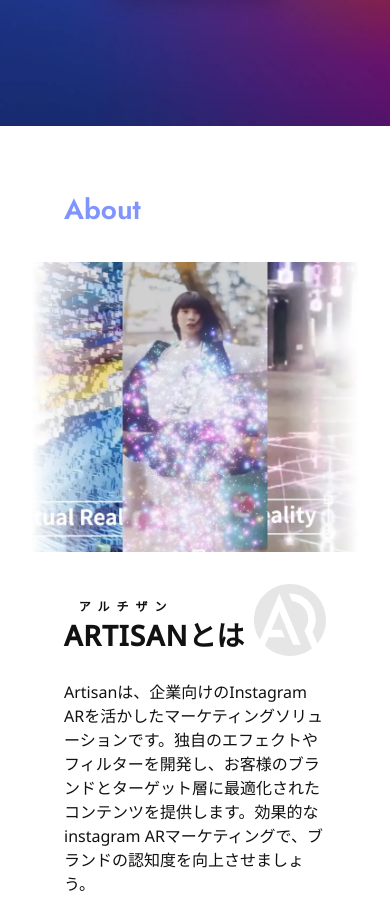
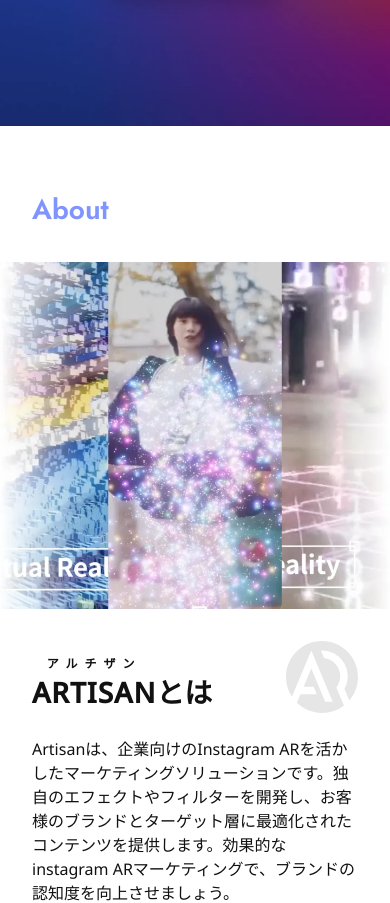
Before and after one commit to mur4l-inc/Artisan-LP, a Next.js app: page / in a window 390 px wide. Shown: the part 902-1805 px from the top of the page. Built offline with nearby package versions, Linux system fonts and the light colour scheme; no server answers.

Commit message:
update design

```diff
--- a/src/components/Hero.module.scss
+++ b/src/components/Hero.module.scss
@@ -46,10 +46,11 @@
   padding: 32px 64px;
 }
 
-@media (max-width: 639px) {
+@media (max-width: 1023px) {
   .aboutContainer {
     // padding: 52px 32px 52px 32px;
-    padding-top: 64px;
-    padding-bottom: 64px;
+    // padding-top: 64px;
+    // padding-bottom: 64px;
+    padding: 64px 32px;
   }
 }
```
